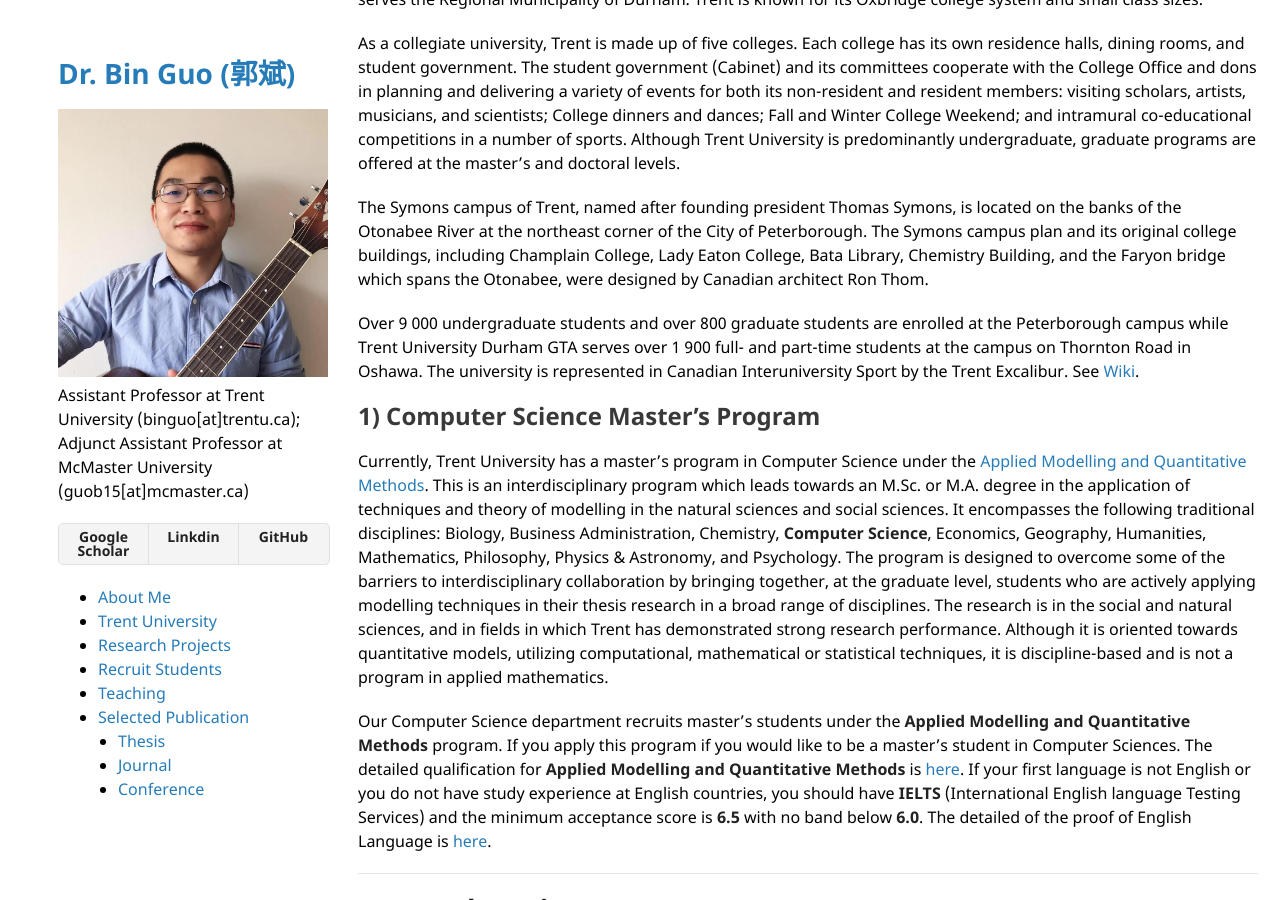
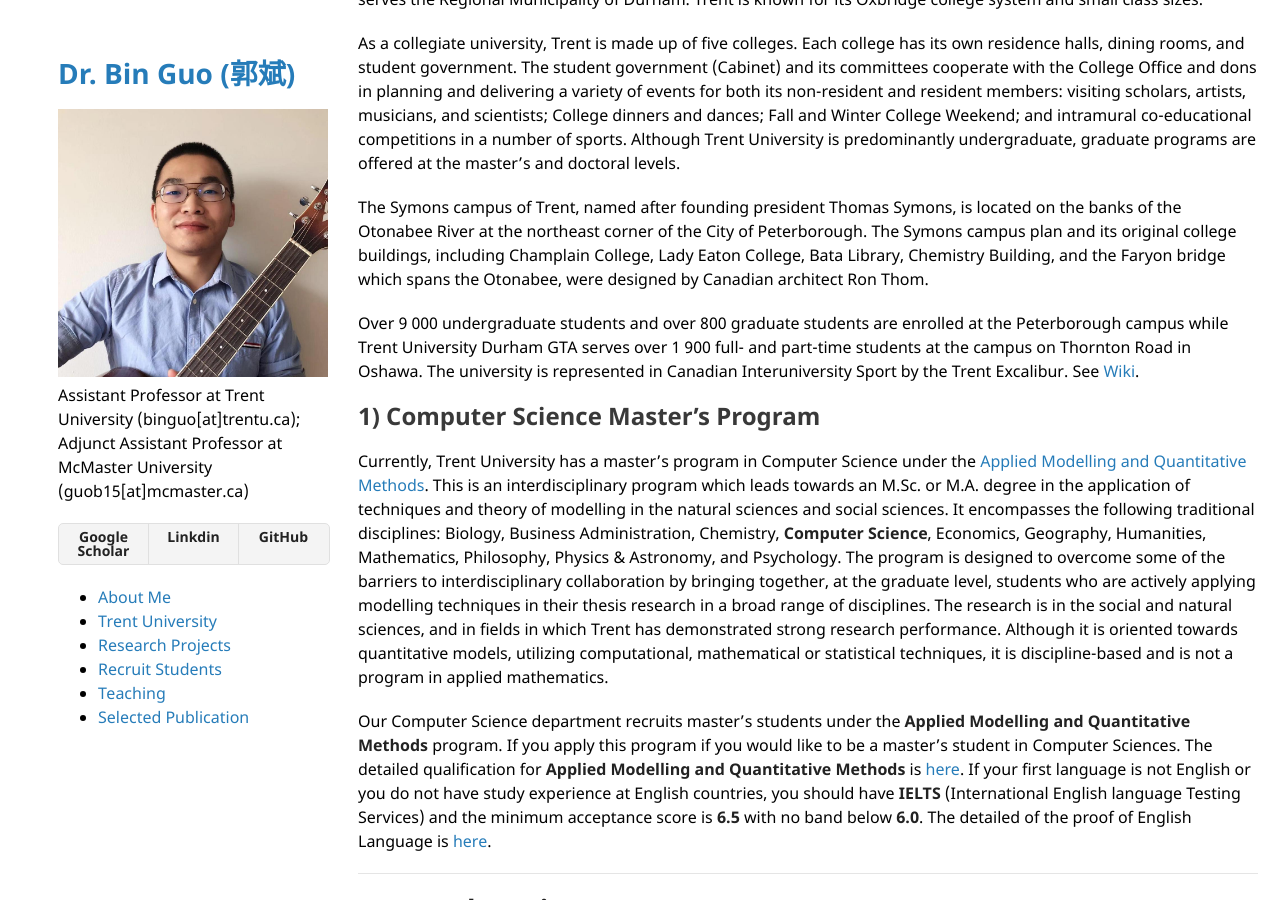
Before and after one commit to bin-guo/bin-guo.github.io, a Jekyll site: the page built from index.md, in a window 1280 px wide and 900 px high, scrolled down 474 px. Built offline with Jekyll 4.4.1, drawn with Linux system fonts in a browser that asks for light colours; our own code applies the rules of GitHub Pages for plain Markdown files.

Commit message:
Update default.html

```diff
--- a/_layouts/default.html
+++ b/_layouts/default.html
@@ -46,9 +46,9 @@
           <li><a href="#recruit-students">Recruit Students</a></li>
           <li><a href="#teaching">Teaching</a></li>
           <li><a href="#selected-publication">Selected Publication</a></li>
-              <ll><a href="#thesis">Thesis</a></ll>
+<!--               <ll><a href="#thesis">Thesis</a></ll>
               <ll><a href="#journal">Journal</a></ll>
-              <ll><a href="#conference">Conference</a></ll>
+              <ll><a href="#conference">Conference</a></ll> -->
         </ul>
 
       </header>
```
